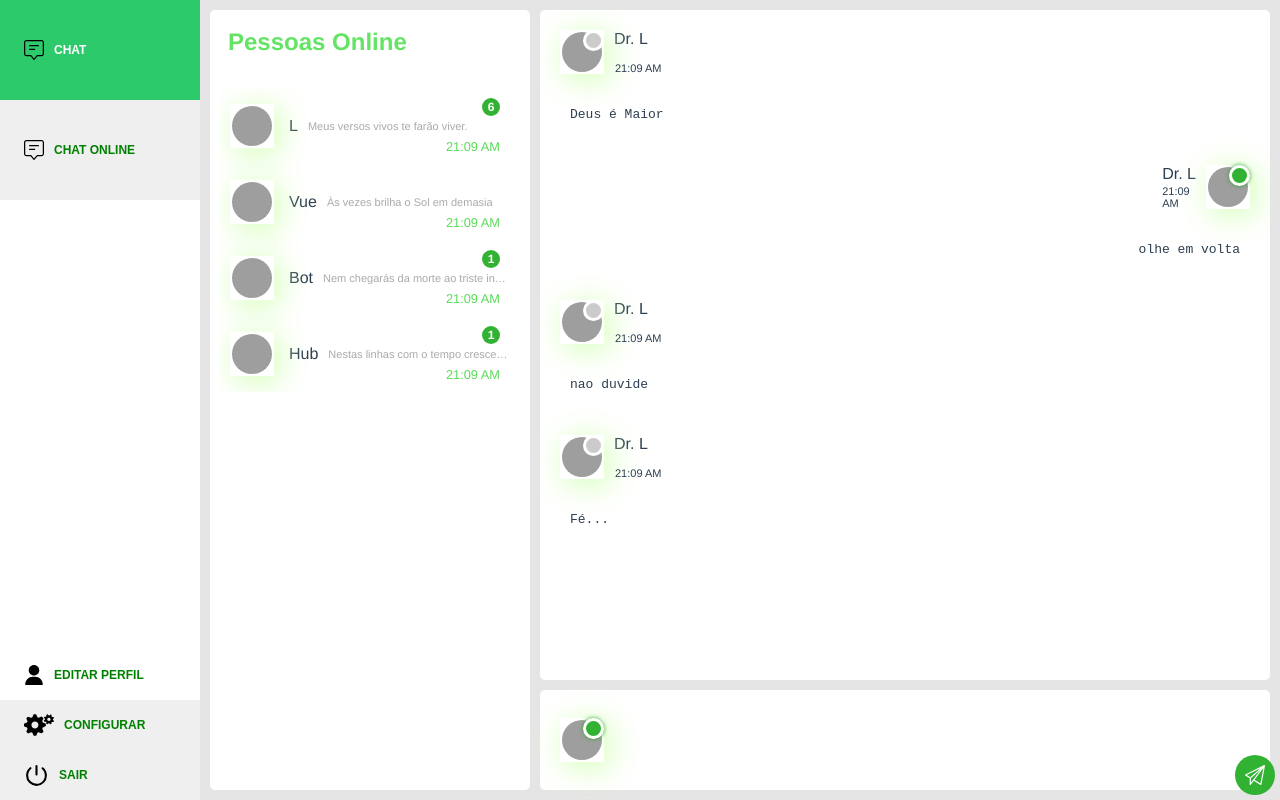
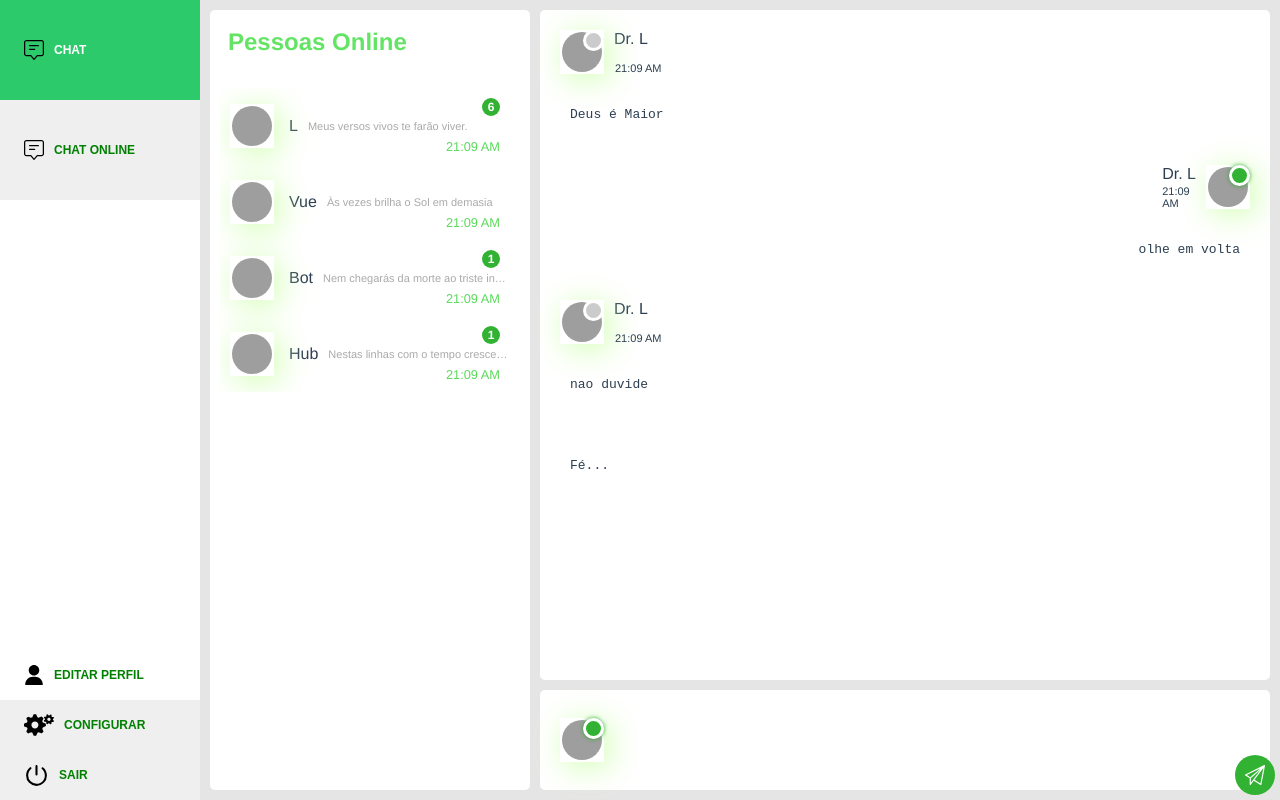
Before and after one commit to lucasferreiralimax/chat-vue, a Vue app: page / in a window 1280 px wide. Built offline with nearby package versions, Linux system fonts and the light colour scheme; grey boxes are pictures that could not be loaded.

Commit message:
sibiling chat autor display none

```diff
--- a/src/components/chat/Chat.vue
+++ b/src/components/chat/Chat.vue
@@ -2,7 +2,7 @@
   <section class="chat-content">
     <section class="content">
       <ul class="chat-list">
-        <li v-for="(chat, index) in chats" :key='index' :class="{'left': chat.open }">
+        <li v-for="(chat, index) in chats" :key='index' :class="{'left': chat.open, 'right': !chat.open }">
           <div class="autor">
             <figure class="user-image" :class="chat.status">
               <img :src="chat.photo" alt="Photo profile">
@@ -120,8 +120,12 @@ export default {
       justify-content center
       .autor
         position relative
+      &.right + .right .autor
+          display none
       &.left
         align-items flex-end
+        + .left .autor
+          display none
         .autor
           flex-direction row-reverse
         .user-image
```
